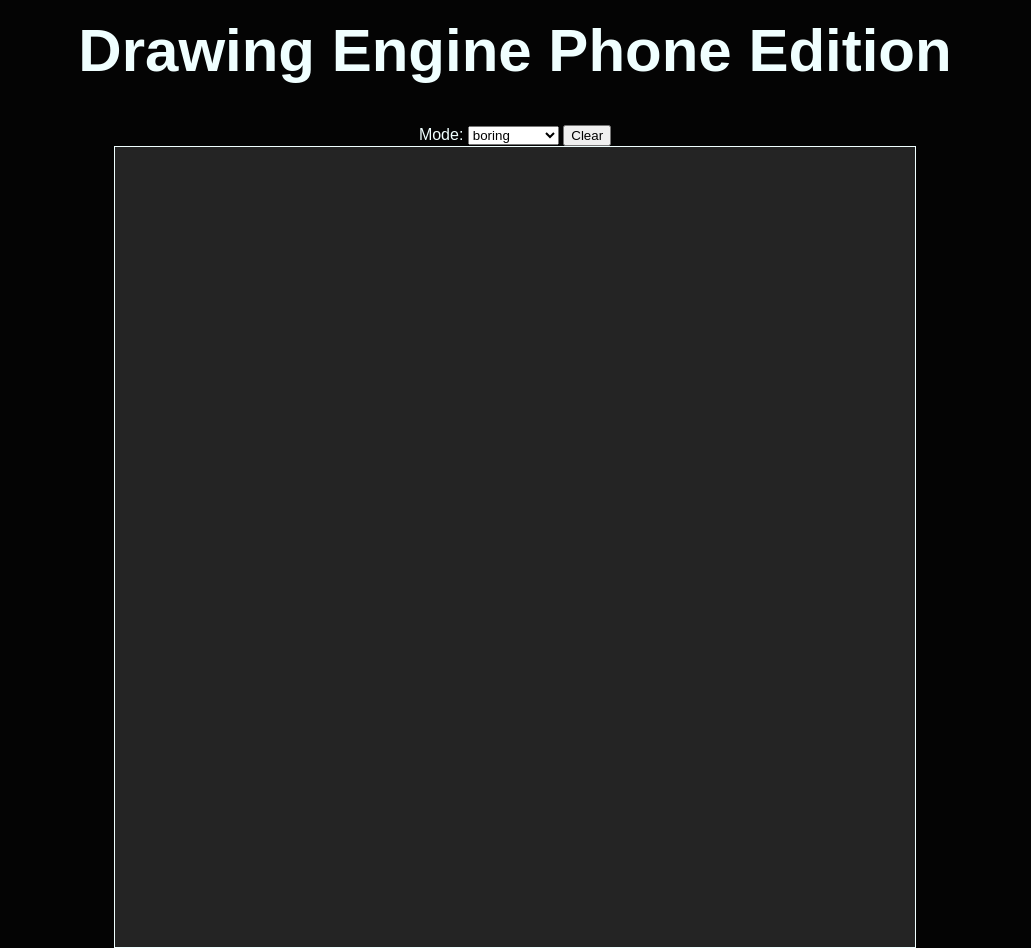
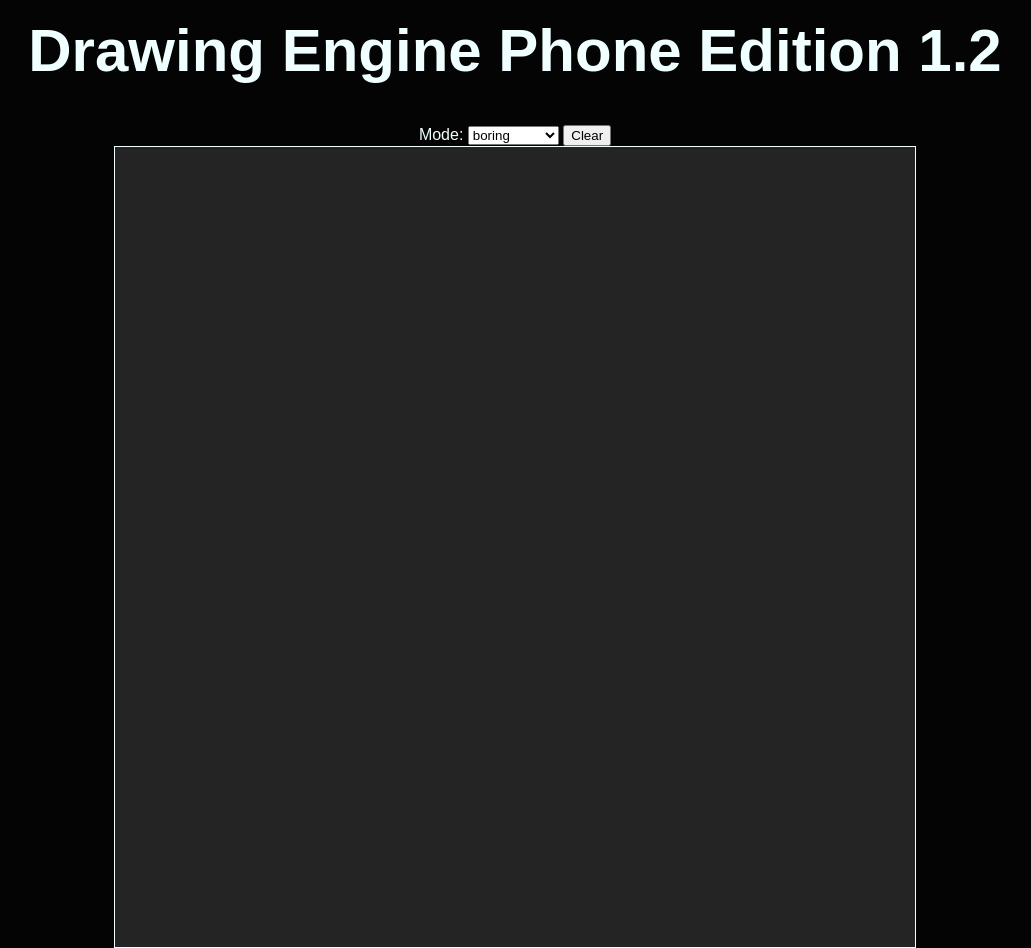
Before and after one commit to Developer12356l/Drawing-Engine-Phone-Edition-1.1, a plain HTML site: page index.html in a window 1280 px wide. Shown: the whole page, without its empty margins (125-1156 px from the left). Drawn offline with Linux system fonts and the light colour scheme.

Commit message:
Update index.html

```diff
--- a/index.html
+++ b/index.html
@@ -7,7 +7,7 @@
 <link rel="stylesheet" type="text/css" href="style.css">
 
 <body>
-    <h1>Drawing Engine Phone Edition</h1>
+    <h1>Drawing Engine Phone Edition 1.2</h1>
     <section id="control">
         <label>Mode:
   <select id="mode"></select>
```
